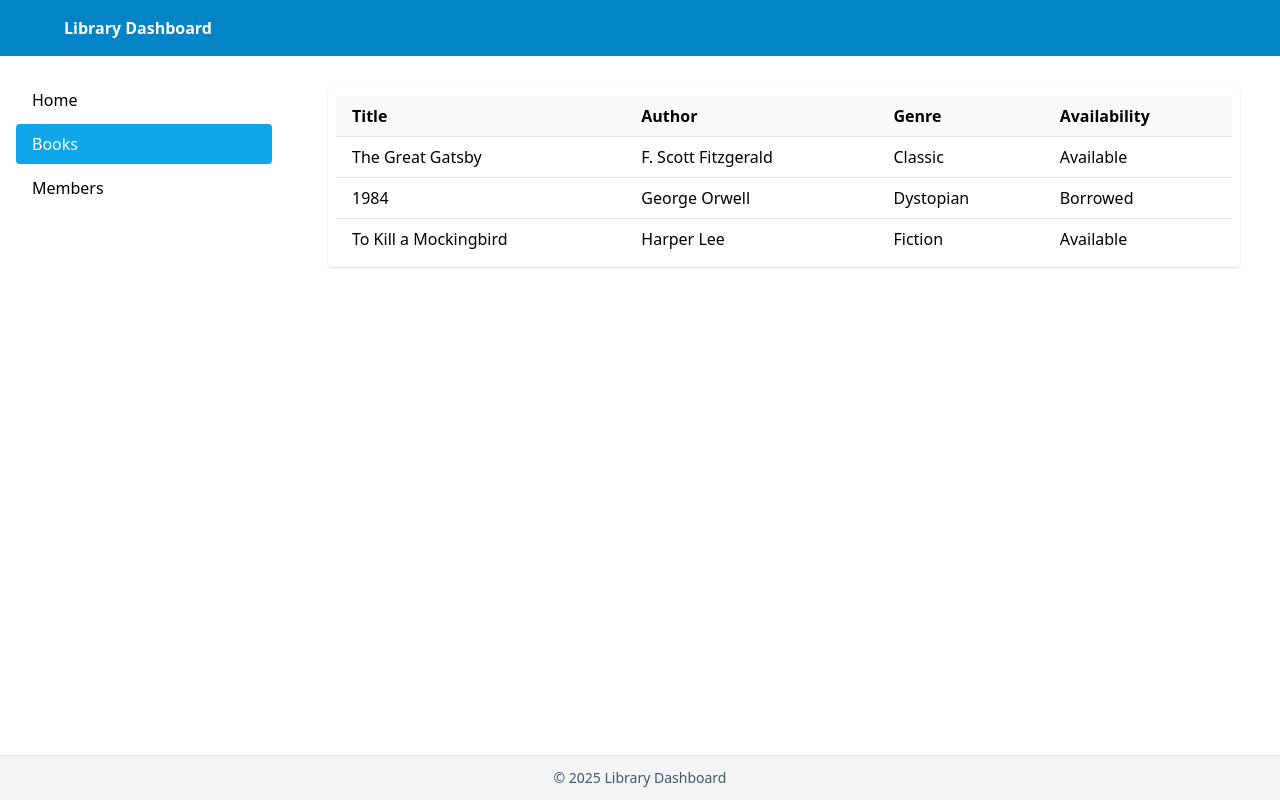
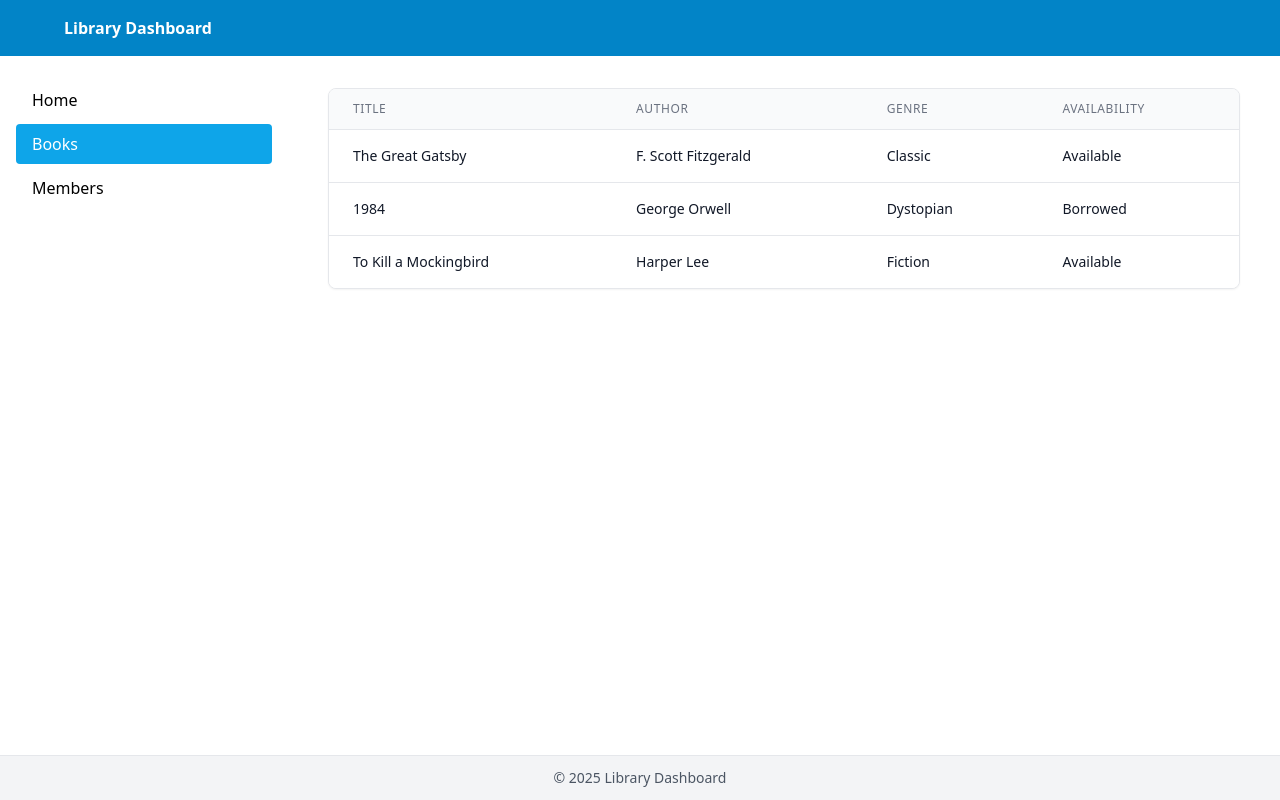
Before and after one commit to HariJW/library-dashboard, a React (Vite) app: page /books in a window 1280 px wide. Built offline with nearby package versions, Linux system fonts and the light colour scheme.

Commit message:
css : Table styles updated

```diff
--- a/src/components/Table.jsx
+++ b/src/components/Table.jsx
@@ -1,20 +1,40 @@
 export default function Table({ headers = [], rows = [] }) {
   return (
-    <div className="overflow-x-auto bg-white shadow rounded p-2 mb-4">
-      <table className="min-w-full">
+    <div className="bg-white shadow-sm rounded-lg border border-gray-200 overflow-hidden">
+      <div className="overflow-x-auto">
+        <table className="min-w-full divide-y divide-gray-200">
           <thead className="bg-gray-50">
             <tr>
-            {headers.map((h, i) => <th key={i} className="text-left px-4 py-2">{h}</th>)}
+              {headers.map((h, i) => (
+                <th
+                  key={i}
+                  className="px-4 sm:px-6 py-3 text-left text-xs font-medium text-gray-500 uppercase tracking-wider whitespace-nowrap"
+                >
+                  {h}
+                </th>
+              ))}
             </tr>
           </thead>
-        <tbody>
+          <tbody className="bg-white divide-y divide-gray-200">
             {rows.map((r, ri) => (
-            <tr key={ri} className="border-t">
-              {r.map((c, ci) => <td key={ci} className="px-4 py-2">{c}</td>)}
+              <tr key={ri} className="hover:bg-gray-50">
+                {r.map((c, ci) => (
+                  <td
+                    key={ci}
+                    className="px-4 sm:px-6 py-4 text-sm text-gray-900 whitespace-nowrap"
+                  >
+                    {c}
+                  </td>
+                ))}
               </tr>
             ))}
           </tbody>
         </table>
       </div>
-  )
+
+      {rows.length === 0 && (
+        <div className="text-center py-8 text-gray-500">No data available</div>
+      )}
+    </div>
+  );
 }
```
Lines whose indentation alone changed are shown as unchanged.
